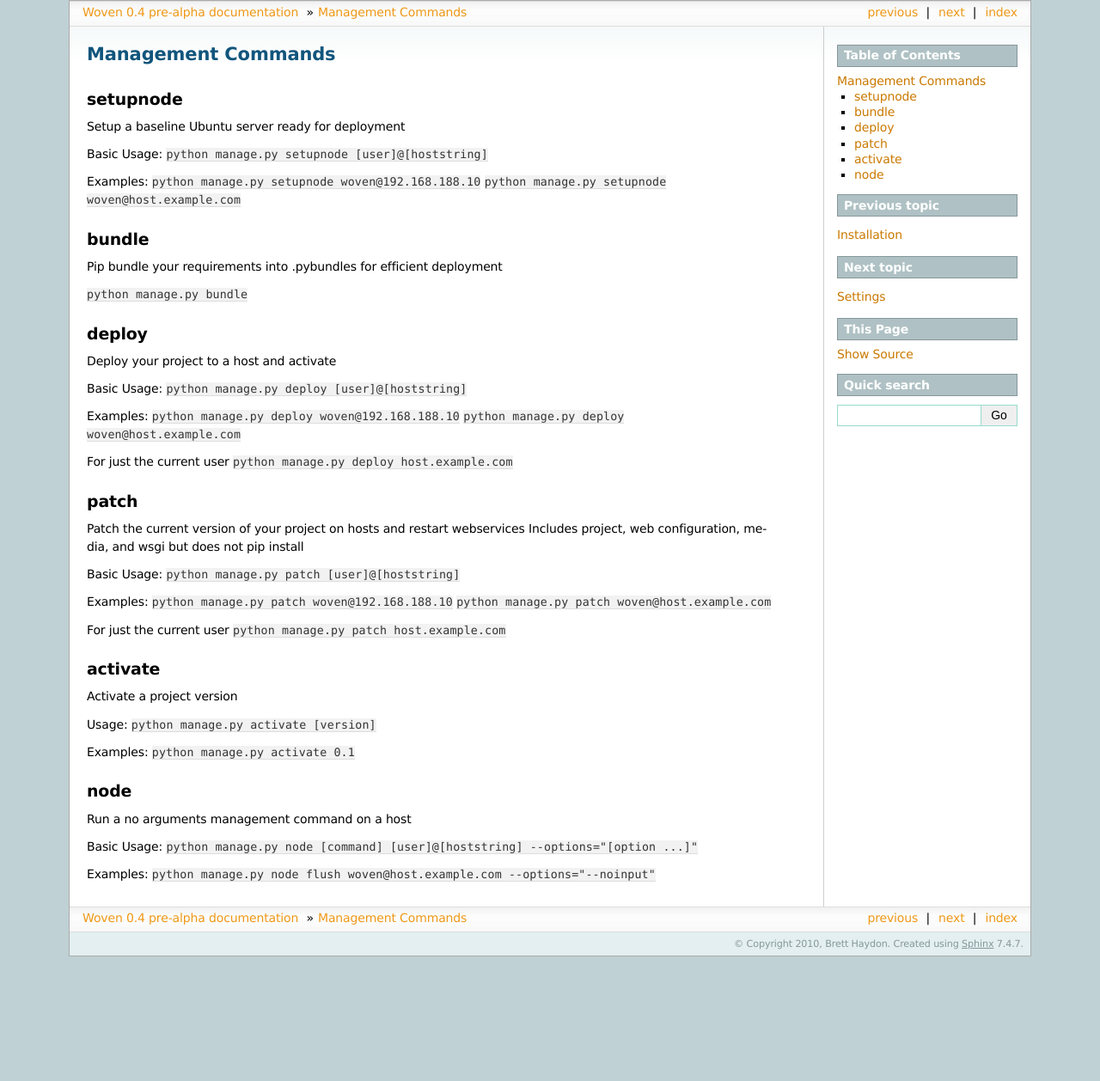
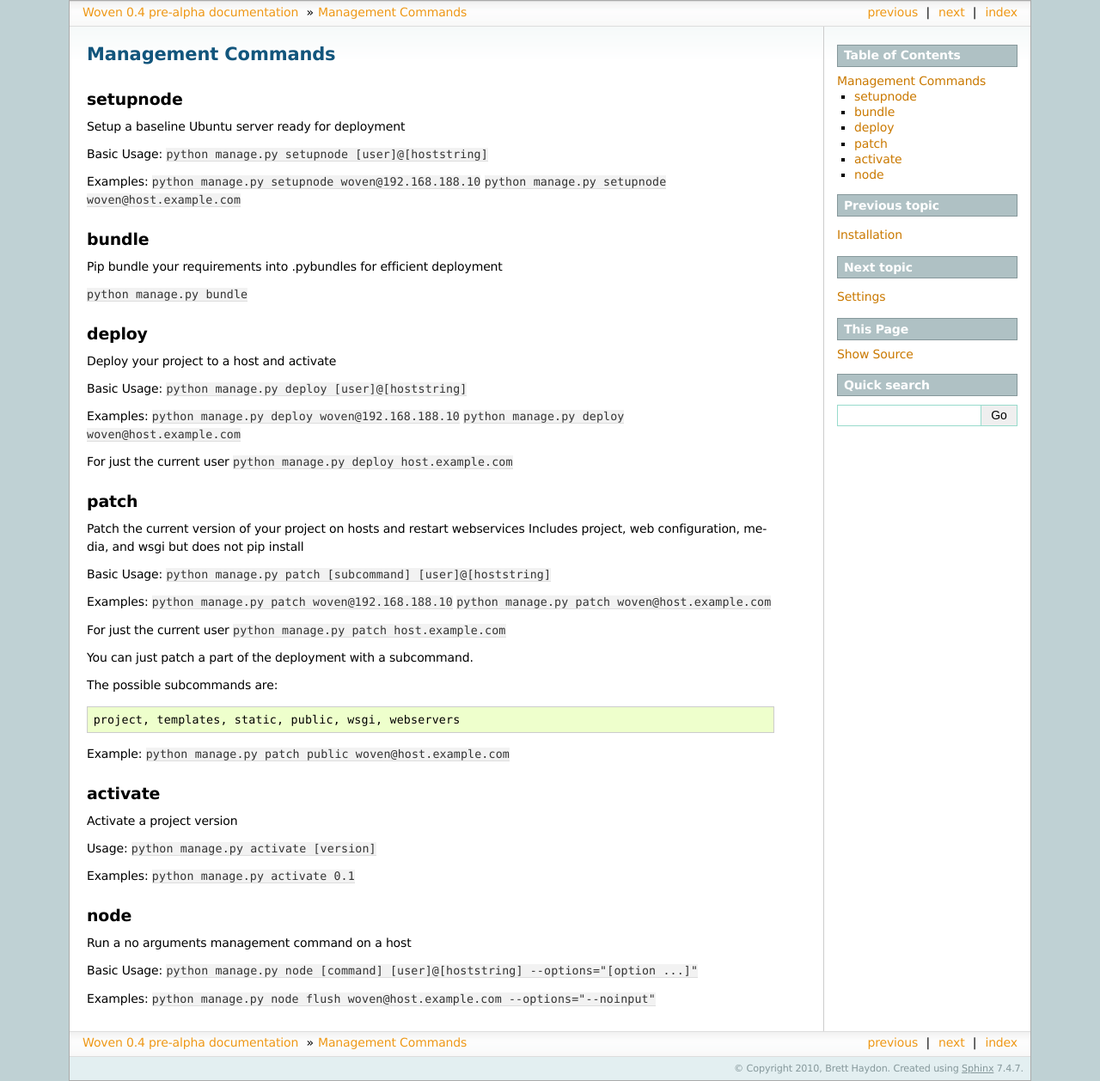
Before and after one commit to bretth/woven, a Sphinx documentation site: the page built from docs/commands.rst, in a window 1280 px wide. Shown: the whole page at 86% size. Built offline with Sphinx 7.4.7, drawn with Linux system fonts in a browser that asks for light colours; before the commit the page ends 1113 px from its top, so only the background shows below that.

Commit message:
document patch subcommand

```diff
--- a/docs/commands.rst
+++ b/docs/commands.rst
@@ -42,7 +42,7 @@
 Includes project, web configuration, media, and wsgi but does not pip install
 
 Basic Usage:
-``python manage.py patch [user]@[hoststring]``
+``python manage.py patch [subcommand] [user]@[hoststring]``
 
 Examples:
 ``python manage.py patch woven@192.168.188.10``
@@ -50,6 +50,15 @@
 
 For just the current user
 ``python manage.py patch host.example.com``
+
+You can just patch a part of the deployment with a subcommand.
+
+The possible subcommands are::
+
+    project, templates, static, public, wsgi, webservers
+
+Example:
+``python manage.py patch public woven@host.example.com``
 
 activate
 --------
```
